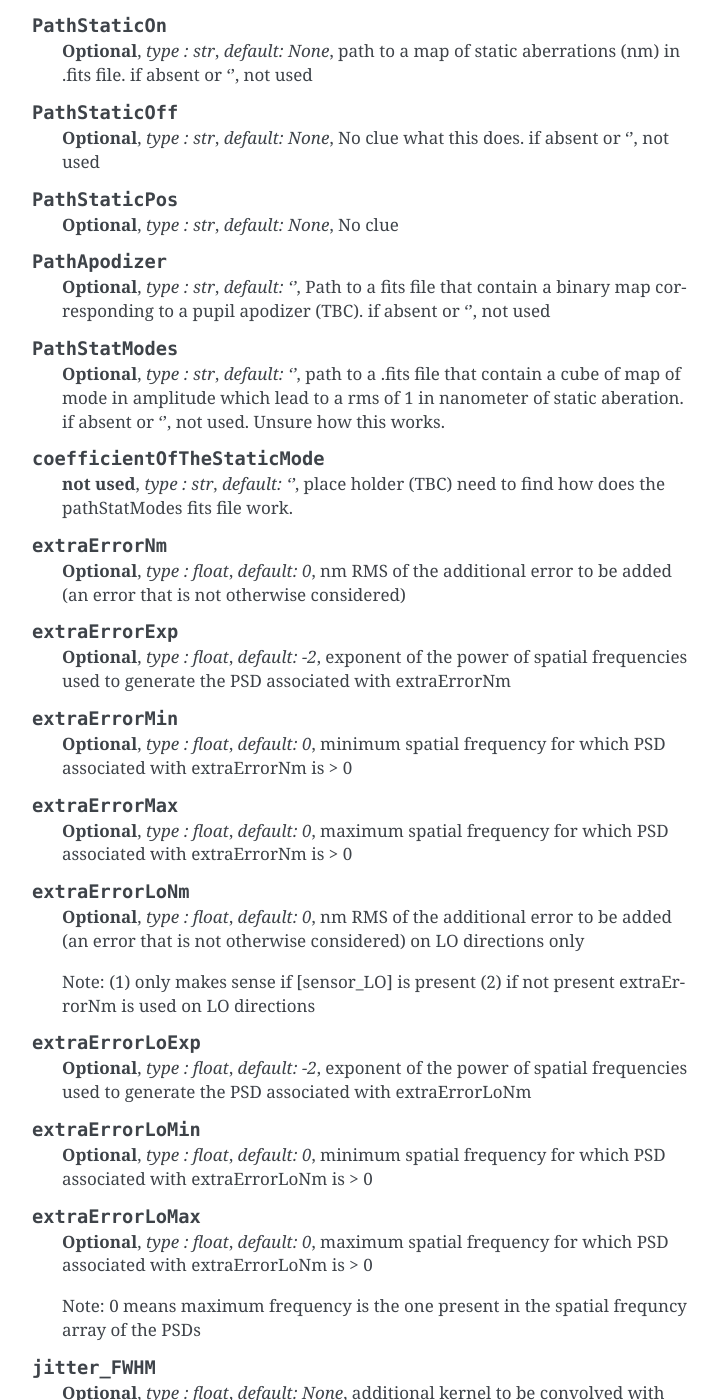
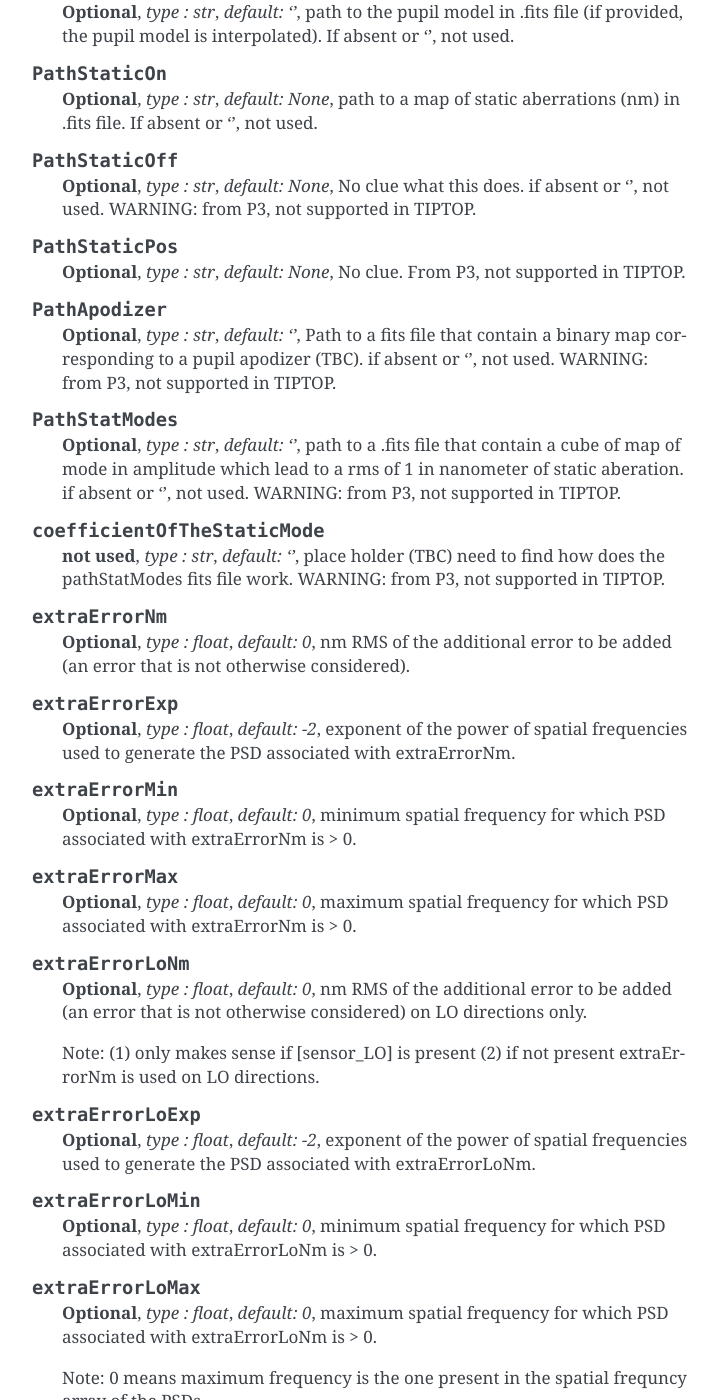
Before and after one commit to astro-tiptop/TIPTOP, a Sphinx documentation site: the page built from docs/source/parameterFile.rst, in a window 1280 px wide and 1400 px high, scrolled down 1170 px. Shown: the whole window, without its empty margins (388-1106 px from the left). Built offline with Sphinx 7.4.7, drawn with Linux system fonts in a browser that asks for light colours; the version number could not be read and is left out; some of the changed text lies outside the part shown.

Commit message:
main to asterismNN (#109)
* (GA) Update MORFEO.ini (#93)

* (FRO) Work on Neural Network Model for Asterism Selection. (#94)

* (FRO) Work on Neural Network Model for Asterism Selection.

* (FRO) Adding missing file, the Neural Network Model.

* (FRO) Adding pytorch dependency.

* (FRO) Fixing dependency problem with python/pytorch versions.

* (GA) Update parameterFile.rst (#95)

* bug in computeMetrics (#96)

* (GA) static WFE OTF from PathStaticOn key in PSF computation (#97)

* (GA) otfStatic from PathStaticOn for PSF computation

* (GA) otf_tel moved outside for cycle

* (GA) update parameterFile.rst

* (GA) bug for simulations without LO part (#99)

* (GA) Update parameterFile.rst (#100)

* (GA) Update dependencies (#101)

* (GA) Update parameterFile.rst (#102)

* (GA) NGS EE bug when performance is very low (#103)

* (GA) wrong pixel scale for LO PSF (#104)

* (GA) piston filter for NGS PSDs (#105)

* (GA) doConvolve default (#106)

---------

Co-authored-by: Guido Agapito <guido.agapito@inaf.it>

```diff
--- a/docs/source/parameterFile.rst
+++ b/docs/source/parameterFile.rst
@@ -49,7 +49,7 @@ The mandatory sections and their content are:
    **Optional**,
    *type : float*,
    *Default: 0.0*,
-   Set the pointing direction of the telescope in degree
+   Set the pointing direction of the telescope in degree with respect to the zenith. Used to compute airmass, to scale atmospheric layers and stars altitude.
 
 
 .. option:: TechnicalFoV
@@ -57,7 +57,7 @@ The mandatory sections and their content are:
    **Optional**,
    *type : float*,
    *default: ??*,
-   set the size of the technical field of view
+   Set the size of the technical field of view (diameter) in arczec. Used in multi-conjugate AO systems.
 
    *Warning* : This is not optional in MavisLO.py
 
@@ -66,42 +66,42 @@ The mandatory sections and their content are:
    **Optional**,
    *type : str*,
    *default: ''*,
-   path to the pupil model in .fits file (if provided, the pupil model is interpolated).if absent or '', not used
+   path to the pupil model in .fits file (if provided, the pupil model is interpolated). If absent or '', not used.
 
 .. option:: PathStaticOn
 
    **Optional**,
    *type : str*,
    *default: None*,
-   path to a map of static aberrations (nm) in .fits file. if absent or '', not used
+   path to a map of static aberrations (nm) in .fits file. If absent or '', not used.
 
 .. option:: PathStaticOff
 
    **Optional**,
    *type : str*,
    *default: None*,
-   No clue what this does. if absent or '', not used
+   No clue what this does. if absent or '', not used. WARNING: from P3, not supported in TIPTOP.
 
 .. option:: PathStaticPos
 
    **Optional**,
    *type : str*,
    *default: None*,
-   No clue
+   No clue. From P3, not supported in TIPTOP.
 
 .. option::  PathApodizer
 
    **Optional**,
    *type : str*,
    *default: ''*,
-   Path to a fits file that contain a binary map corresponding to a pupil apodizer (TBC). if absent or '', not used
+   Path to a fits file that contain a binary map corresponding to a pupil apodizer (TBC). if absent or '', not used. WARNING: from P3, not supported in TIPTOP.
 
 .. option:: PathStatModes
 
    **Optional**,
    *type : str*,
    *default: ''*,
-   path to a .fits file that contain a cube of map of mode in amplitude which lead to a rms of 1 in nanometer of static aberation. if absent or '', not used. Unsure how this works.
+   path to a .fits file that contain a cube of map of mode in amplitude which lead to a rms of 1 in nanometer of static aberation. if absent or '', not used. WARNING: from P3, not supported in TIPTOP.
 
 .. option:: coefficientOfTheStaticMode
 
@@ -109,74 +109,74 @@ The mandatory sections and their content are:
    *type : str*,
    *default: ''*,
    place holder
-   (TBC) need to find how does the pathStatModes fits file work.
+   (TBC) need to find how does the pathStatModes fits file work. WARNING: from P3, not supported in TIPTOP.
 
 .. option:: extraErrorNm
 
    **Optional**,
    *type : float*,
    *default: 0*,
-   nm RMS of the additional error to be added (an error that is not otherwise considered)
+   nm RMS of the additional error to be added (an error that is not otherwise considered).
 
 .. option:: extraErrorExp
 
    **Optional**,
    *type : float*,
    *default: -2*,
-   exponent of the power of spatial frequencies used to generate the PSD associated with extraErrorNm
+   exponent of the power of spatial frequencies used to generate the PSD associated with extraErrorNm.
 
 .. option:: extraErrorMin
 
    **Optional**,
    *type : float*,
    *default: 0*,
-   minimum spatial frequency for which PSD associated with extraErrorNm is > 0
+   minimum spatial frequency for which PSD associated with extraErrorNm is > 0.
 
 .. option:: extraErrorMax
 
    **Optional**,
    *type : float*,
    *default: 0*,
-   maximum spatial frequency for which PSD associated with extraErrorNm is > 0
+   maximum spatial frequency for which PSD associated with extraErrorNm is > 0.
 
 .. option:: extraErrorLoNm
 
    **Optional**,
    *type : float*,
    *default: 0*,
-   nm RMS of the additional error to be added (an error that is not otherwise considered) on LO directions only
+   nm RMS of the additional error to be added (an error that is not otherwise considered) on LO directions only.
 
-   Note: (1) only makes sense if [sensor_LO] is present (2) if not present extraErrorNm is used on LO directions
+   Note: (1) only makes sense if [sensor_LO] is present (2) if not present extraErrorNm is used on LO directions.
 
 .. option:: extraErrorLoExp
 
    **Optional**,
    *type : float*,
    *default: -2*,
-   exponent of the power of spatial frequencies used to generate the PSD associated with extraErrorLoNm
+   exponent of the power of spatial frequencies used to generate the PSD associated with extraErrorLoNm.
 
 .. option:: extraErrorLoMin
 
    **Optional**,
    *type : float*,
    *default: 0*,
-   minimum spatial frequency for which PSD associated with extraErrorLoNm is > 0
+   minimum spatial frequency for which PSD associated with extraErrorLoNm is > 0.
 
 .. option:: extraErrorLoMax
 
    **Optional**,
    *type : float*,
    *default: 0*,
-   maximum spatial frequency for which PSD associated with extraErrorLoNm is > 0
+   maximum spatial frequency for which PSD associated with extraErrorLoNm is > 0.
 
-   Note: 0 means maximum frequency is the one present in the spatial frequncy array of the PSDs
+   Note: 0 means maximum frequency is the one present in the spatial frequncy array of the PSDs.
 
 .. option:: jitter_FWHM
 
    **Optional**,
    *type : float*,
    *default: None*,
-   additional kernel to be convolved with PSF, it could be a scalar (FWHM in mas) for a round kernel or a list of three values [FWHM_mas_max, FWHM_mas_min, angle_rad]
+   additional kernel to be convolved with PSF, it could be a scalar (FWHM in mas) for a round kernel or a list of three values [FWHM_mas_max, FWHM_mas_min, angle_rad].
 
 [atmosphere]
 ^^^^^^^^^^^^
@@ -186,7 +186,7 @@ The mandatory sections and their content are:
    **Required**,
    *type : float*,
    Set the seeing at Zenith in arcsec.
-   If not set TIPTOP uses ``r0_value`` .
+   If not set TIPTOP uses ``r0_value``.
 
 .. option:: Wavelength
 
@@ -280,14 +280,14 @@ The mandatory sections and their content are:
 
    **Required**,
    *Type : list of float*,
-   Zenithal coordinate in arcsec of Wavelength sources given in ``Wavelength``.
+   Zenithal coordinate in arcsec (distance from axis) of science sources.
    Must be the same length as ``Azimuth``
 
 .. option:: Azimuth
 
    **Required**,
    *Type : list of float*,
-   Azimuthal coordinate in degree of Wavelength sources given in ``Wavelength``.
+   Azimuthal coordinate in degree (angle from the reference direction: polar axis is x-axis) of science sources.
    Must be the same length as ``Zenith``
 
 [sources_HO]
@@ -308,18 +308,18 @@ Typically the wavelength is the same for all guide star (at least in Laser guide
    **Optional**,
    *Type : list of float*,
    *Default : [0.0]*
-   Zenithal coordinate of each guide stars in arcsec.
+   Zenithal coordinate of each guide stars in arcsec (distance from axis).
    Must be the same length as ``Azimuth``
-   Even if ``Azimutal`` is defined, this is optionnal.
+   Even if ``Azimutal`` is defined, this is optional.
 
 .. option:: Azimuth
 
    **Optional**,
    *Type : list of float*,
    *Default : [0.0]*
-   Azimuthal coordinate in degree of each guide stars.
+   Azimuthal coordinate in degree of each guide stars (angle from the reference direction: polar axis is x-axis).
    Must be the same length as ``Zenith``
-   Even if ``Zenith`` is defined, this is optionnal.
+   Even if ``Zenith`` is defined, this is optional.
 
 .. option:: Height
 
@@ -344,14 +344,14 @@ Typically the wavelength is the same for all guide star (at least in Laser guide
 
    **Required**,
    *Type : list of float*,
-   Zenithal coordinate of each guide stars in arcsec.
+   Zenithal coordinate of each guide stars in arcsec (distance from axis).
    Must be the same length as ``Azimuth``
 
 .. option:: Azimuth
 
    **Required**,
    *Type : list of float*,
-   Azimuthal coordinate in degree of each guide stars.
+   Azimuthal coordinate in degree of each guide stars (angle from the reference direction: polar axis is x-axis).
    Must be the same length as ``Zenith``
 
 [sensor_science]
@@ -403,7 +403,7 @@ Used regardless of the WFS, desired behaviour,
 
    **Required**,
    *type: int*,
-   High Order WFS pixel scale in [mas], unclear what are the units if we chose a pyramid wavefront sensor
+   High Order WFS pixel scale in [mas]. Not used when a pyramid wavefront sensor has been selected.
 
    *Warning* : gives a confusing error message if missing
 
@@ -411,7 +411,7 @@ Used regardless of the WFS, desired behaviour,
 
    **Required**,
    *type: int*,
-   Number of pixels per subaperture.
+   Number of pixels per subaperture. Not used when a pyramid wavefront sensor has been selected (4 pixels are used in this case).
 
    *Warning* : gives a confusing error message if missing
 
@@ -434,7 +434,11 @@ Used regardless of the WFS, desired behaviour,
 
    **Required**,
    *type: list of int*,
-   Flux return in [nph/frame/subaperture]
+   Flux return in [nph/frame/subaperture].
+
+   It can be computed as:
+
+   ``(0-magn-flux [ph/s/m2]) * (size of sub-aperture [m])^2 * (1/SensorFrameRate_HO) * (total throughput) * (10^(-0.4*magn_source_HO))``
 
    *Warning* : extremly confusing error message if missing
 
@@ -589,6 +593,11 @@ Can be set but not used
    **Required**,
    *type: list of int*,
    detected flux in [nph/frame/subaperture]
+
+   It can be computed as:
+
+   ``(0-magn-flux [ph/s/m2]) * (size of subaperture [m])**2 * (1/SensorFrameRate_LO) * (total throughput) * (10**(-0.4*magn_source_LO))``
+
    Must be the same length as NumberLenslet
 
 .. option:: NumberLenslets
--- a/pyproject.toml
+++ b/pyproject.toml
@@ -17,7 +17,7 @@ dependencies = [
     "numpy",
     "pyyaml",
     "astro-p3>=1.2.11",
-    "mastsel>=1.2.7",
+    "mastsel>=1.2.9",
     "torch>=2.1.2",
     "torchmetrics>=1.4.0",
 ]
```
Also changed, not shown: other parts of docs/source/parameterFile.rst (+4 -4 lines), 3 other files.
